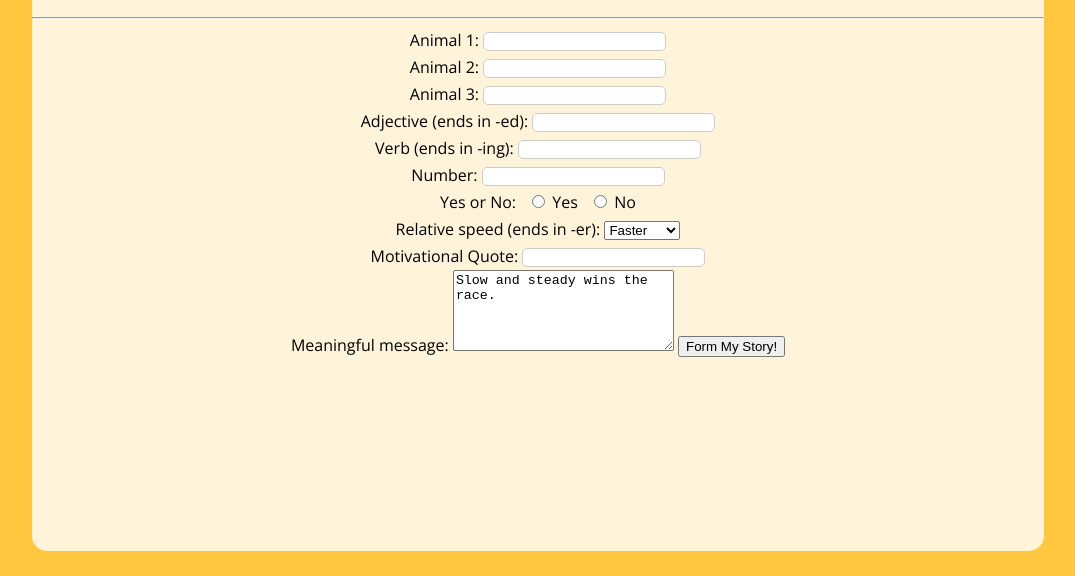
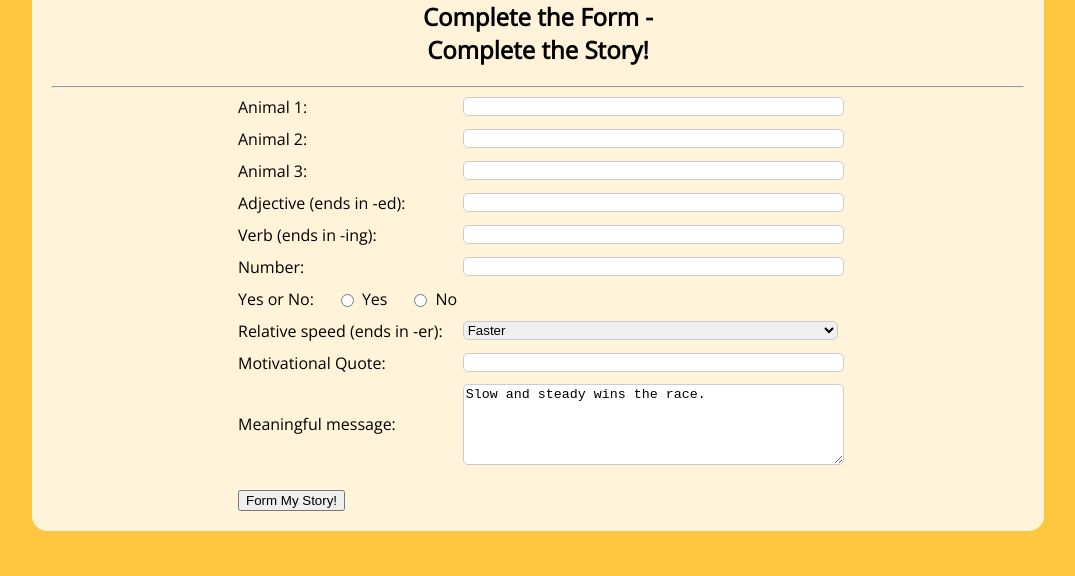
Before and after one commit to iansp2/codecademy, a website: page javascript/form_a_story/index.html in a window 1280 px wide. Shown: the part 405-981 px from the top of the page, without its empty margins (102-1177 px from the left). Drawn offline with nearby package versions, Linux system fonts and the light colour scheme.

Commit message:
add divs to align form inputs

```diff
--- a/javascript/form_a_story/index.html
+++ b/javascript/form_a_story/index.html
@@ -1,5 +1,4 @@
 <!DOCTYPE html>
-<!--- This code is from codecademy, my contributions were the form elements --->
 <html lang="en" dir="ltr">
   <head>
     <meta charset="utf-8">
@@ -16,58 +15,70 @@
     <section id="main">
       <h1>Complete the Form -<br> Complete the Story!</h1>
       <hr>
-      <!--Add your form below:-->
       <form action="story.html" method="GET">
+        <div class="form-group">
           <label for="animal-1">Animal 1: </label>
           <input type="text" id="animal-1" name="animal-1" required>
-        <br>
+        </div>
 
+        <div class="form-group">
           <label for="animal-2">Animal 2: </label>
           <input type="text" id="animal-2" name="animal-2" required>
-        <br>
+        </div>
 
-        <label for="animal-2">Animal 3: </label>
+        <div class="form-group">
+          <label for="animal-3">Animal 3: </label>
           <input type="text" id="animal-3" name="animal-3" required>
-        <br>
+        </div>
 
+        <div class="form-group">
           <label for="adj-1">Adjective (ends in -ed): </label>
           <input type="text" id="adj-1" name="adj-1" required>
-        <br>
+        </div>
 
+        <div class="form-group">
           <label for="verb-1">Verb (ends in -ing): </label>
           <input type="text" id="verb-1" name="verb-1" required>
-        <br>
+        </div>
 
+        <div class="form-group">
           <label for="num-1">Number: </label>
           <input type="number" id="num-1" name="num-1" required>
-        <br>
+        </div>
 
-        <span> Yes or No: </span>
+        <div class="form-group-inline">
+          <label for="yes-no">Yes or No:</label>
           <input id="yes" type="radio" name="answer" value="yes" required>
           <label for="yes">Yes</label>
           <input id="no" type="radio" name="answer" value="no" required>
           <label for="no">No</label>
-        <br>
+        </div>
 
+        <div class="form-group">
           <label for="speed">Relative speed (ends in -er): </label>
           <select id="speed" name="speed" required>
             <option value="faster">Faster</option>
             <option value="slower">Slower</option>
             <option value="speedier">Speedier</option>
           </select>
-        <br>
+        </div>
 
+        <div class="form-group">
           <label for="quote">Motivational Quote:</label>
           <input id="quote" name="quote" type="text" list="quote-choices" required>
           <datalist id="quote-choices">
             <option value="winner gets ice cream!"></option>
           </datalist>
-        <br>
+        </div>
 
+        <div class="form-group">
           <label for="message">Meaningful message:</label>
           <textarea name="message" id="message" rows="5" cols="25" required>Slow and steady wins the race.</textarea>
+        </div>
 
+        <div class="form-group">
           <input type="submit" value="Form My Story!">
+        </div>
       </form>
     </section>
   </body>
--- a/javascript/form_a_story/resources/css/style.css
+++ b/javascript/form_a_story/resources/css/style.css
@@ -1,44 +1,66 @@
-/* This code is from codecademy, my contributions were the form elements */
 body {
   background-color: rgb(255, 199, 64);
   font-family: "Open Sans", Arial;
 }
 
 form {
-  line-height: 27px;
+  display: grid;
+  grid-template-columns: auto 1fr;
+  grid-gap: 10px;
+  justify-items: start;
+  align-items: center;
+  max-width: 600px;
+  margin: 0 auto;
 }
 
-h2 {
-  font-size: 20px;
+.form-group, .form-group-inline {
+  display: contents;
 }
 
-input[type="text"], input[type="number"] {
+label {
+  text-align: right;
+  margin-right: 10px;
+}
+
+input[type="text"], input[type="number"], select, textarea {
   min-height: 15px;
   border-radius: 5px;
-  border:1px solid #cccccc;
+  border: 1px solid #cccccc;
+  width: 100%;
 }
 
 input[type="radio"] {
   margin-left: 12px;
 }
 
+.form-group-inline {
+  grid-column: span 2;
+  display: flex;
+  align-items: center;
+  gap: 5px;
+}
+
+textarea {
+  width: 100%;
+}
+
+input[type="submit"] {
+  grid-column: span 2;
+  margin-top: 15px;
+}
+
 #main {
   background-color: rgba(255,255,255,0.8);
   text-align: center;
-  height: 80vh;
+  height: auto;
   border-radius: 15px;
   margin: 2% 10%;
+  padding: 20px;
   overflow: auto;
 }
 
-#story {
-  padding: 0 3%;
-}
-
-#top {
-  background-color: rgb(255, 255, 255);
-  margin: 2% 10%;
-  border-radius: 15px;
+#main h1 {
+  text-align: center;
 }
 
 #top img {
```
Lines whose indentation alone changed are shown as unchanged.
